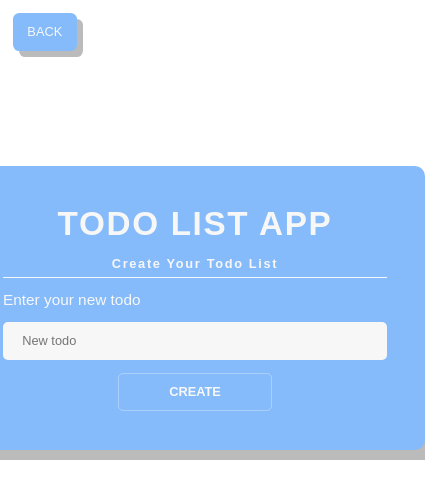
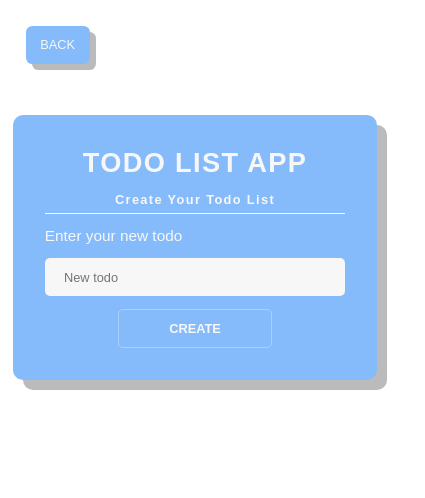
Before and after one commit to makiyo-ronkko/makiyo-app, a React (Create React App) app: page /project in a window 390 px wide. Shown: the top 498 px of the page, 425 px wide, since content can reach past the window. Built offline with nearby package versions, Linux system fonts and the light colour scheme.

Commit message:
master: style: improve styles for mobile view

```diff
--- a/src/components/Project1/Project.module.css
+++ b/src/components/Project1/Project.module.css
@@ -3,7 +3,7 @@
 	justify-content: center;
 	align-items: center;
 	flex-direction: column;
-	gap: 5rem;
+	padding: var(--padding-sm);
 }
 
 .button {
--- a/src/components/Project1/TodoList/TodoList.module.css
+++ b/src/components/Project1/TodoList/TodoList.module.css
@@ -1,6 +1,6 @@
 .todoList {
 	width: 36rem;
-	padding: 3rem;
+	padding: var(--padding-xl);
 	margin: 3rem;
 	background: var(--color-sky);
 	color: var(--color-default);
@@ -19,12 +19,18 @@
 	align-items: center;
 	gap: 0.5rem;
 	font-weight: bold;
-	font-size: 2.6rem;
+	font-size: var(--font-size-h4);
 	letter-spacing: 0.05em;
 	border-bottom: 1px solid var(--color-default);
 }
 
 .todoList h1 span {
 	font-size: 1rem;
-	padding: 0.5rem;
+	padding: var(--padding-xs);
 }
+
+@media screen and (max-width: 800px) {
+	.todoList {
+		width: 100%;
+	}
+}
```
